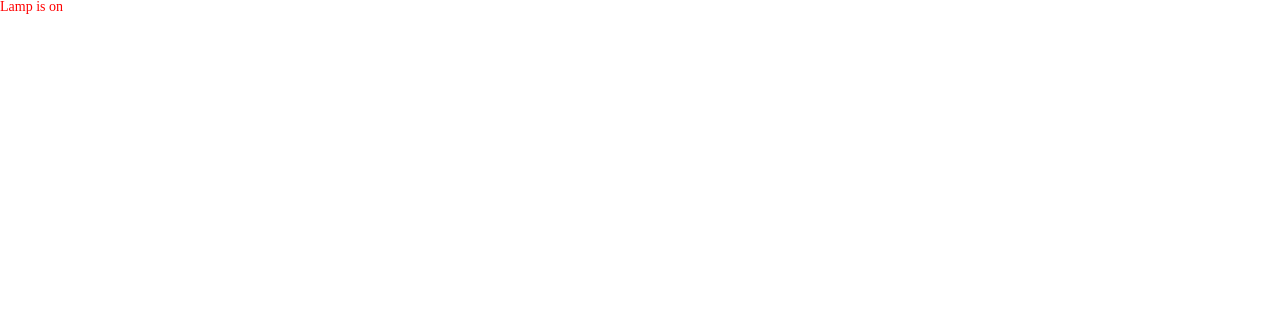
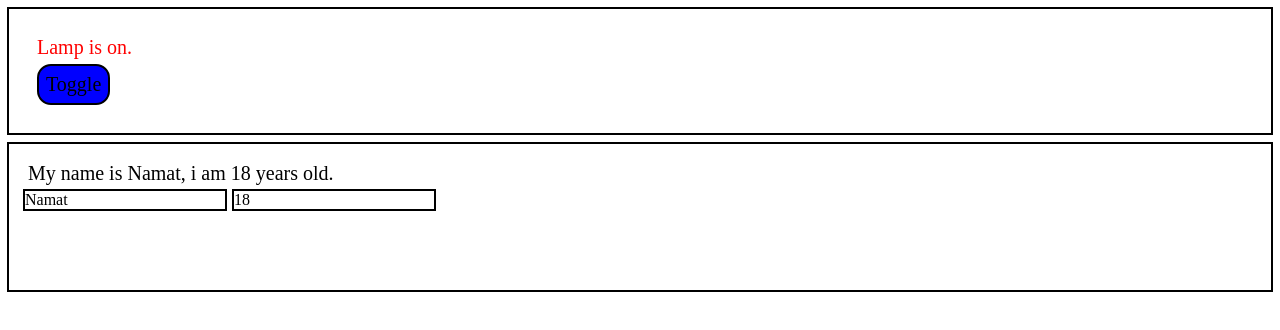
Before and after one commit to NamatBayamanov/state-react, a React (Create React App) app: page / in a window 1280 px wide. Shown: the top 330 px of the page. Built offline with nearby package versions, Linux system fonts and the light colour scheme.

Commit message:
added new components

```diff
--- a/src/App.js
+++ b/src/App.js
@@ -1,9 +1,13 @@
+import Double from "./components/Double/Double";
 import Lightbulb from "./components/Lightbulb/Lightbulb";
+import MyName from "./components/MyName/MyName";
 
 function App() {
   return (
     <div className="App">
       <Lightbulb/>
+      <MyName/>
+      <Double/>
     </div>
   );
 }
--- /dev/null
+++ b/src/components/Double/Double.js
@@ -0,0 +1,16 @@
+import classes from "./Double.module.scss";
+
+
+function Double() {
+  return (
+    <>
+      <div className={classes.Double}>
+        <div className={classes.content}>
+
+        </div>
+      </div>
+    </>
+  );
+}
+
+export default Double;
--- /dev/null
+++ b/src/components/Double/Double.module.scss
@@ -0,0 +1,7 @@
+.Double {
+
+}
+
+.content {
+
+}
--- a/src/components/Lightbulb/Lightbulb.js
+++ b/src/components/Lightbulb/Lightbulb.js
@@ -1,16 +1,31 @@
+import { useState } from "react";
 import classes from"./Lightbulb.module.scss";
 
 
 function Lightbulb(props) {
 
+  const [isOn, setIsOn] = useState(true);
+
+  function getButton() {
+    setIsOn(!isOn);
+  }
 
 
 
   return (
     <div className={classes.Lightbulb}>
-      <p>
-        Lamp is on
-      </p>
+      <div className={classes.content}>
+        <p>
+          Lamp is {isOn ? "on" : "off"}.
+        </p>
+
+        <button onClick={getButton}>
+          Toggle
+        </button>
+
+      </div>
+
+
     </div>
   );
 }
--- a/src/components/Lightbulb/Lightbulb.module.scss
+++ b/src/components/Lightbulb/Lightbulb.module.scss
@@ -1,3 +1,19 @@
 .Lightbulb {
   color: red;
+  padding: 1rem;
+  border: 2px solid black;
+  margin: .5rem;
 }
+.content {
+  padding: 1rem;
+  font-size: 20px;
+}
+.content button {
+  padding: .5rem;
+  font-size: 20px;
+  margin-top: .5rem;
+  border-radius: 1rem;
+  background-color: blue;
+  color: black;
+  border: 2px solid rgb(0, 0, 0);
+}
--- /dev/null
+++ b/src/components/MyName/MyName.js
@@ -0,0 +1,43 @@
+import { toBeEmpty } from "@testing-library/jest-dom/dist/matchers";
+import { useState } from "react";
+import classes from "./MyName.module.scss";
+
+
+function MyName() {
+
+  const [name, setName] = useState("Namat");
+
+  const onNameChange = event => setName(event.target.value);
+
+
+  const [age, setAge] = useState(18);
+  if (!age) {
+    return (
+      NaN
+    );
+  }
+  else if(age === " ") {
+    return(
+      NaN
+    );
+  }
+
+  const onAgeChange = event => setAge(event.target.value);
+
+  return (
+    <>
+    <div className={classes.MyName}>
+
+      <div className={classes.content}>
+        <h2>
+          My name is {name}, i am {age} years old.
+        </h2>
+        <input type="text" value={name} onInput={onNameChange}/>
+        <input type="text" value={age} onInput={onAgeChange}/>
+      </div>
+    </div>
+    </>
+  );
+}
+
+export default MyName;
--- /dev/null
+++ b/src/components/MyName/MyName.module.scss
@@ -0,0 +1,21 @@
+.MyName {
+  border: 2px solid black;
+  height: 150px;
+  padding: 1rem;
+  font-size: 20px;
+  margin: .5rem;
+}
+h2 {
+  margin: 5px;
+}
+
+.content {
+
+}
+input {
+  border: 2px solid black;
+  font-size: 16px;
+
+  // margin: 5px;
+  margin: 0 5px 0 0;
+}
```
